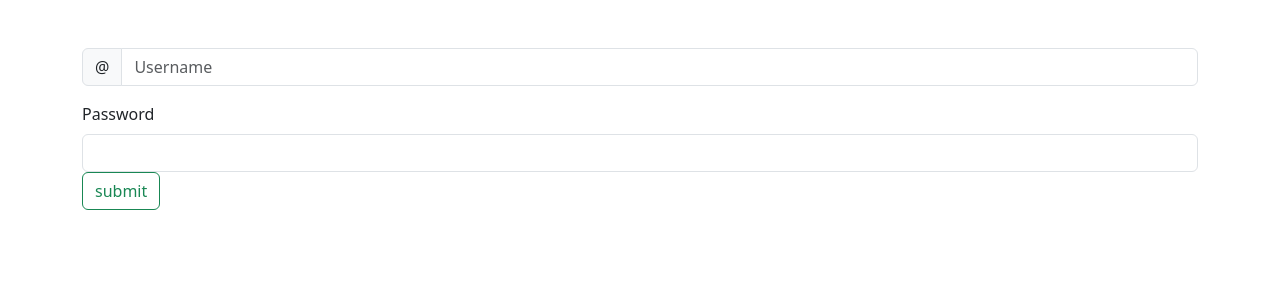
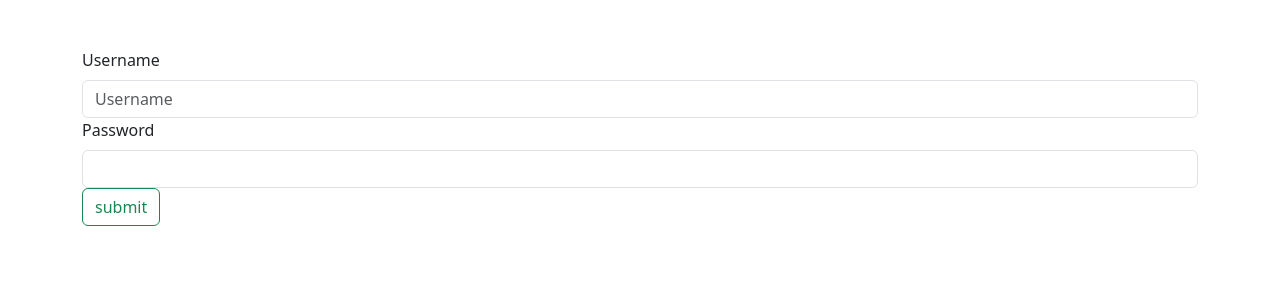
Before and after one commit to Jeevananthan-S/LOGIN_TeamProject, an Angular app: page / in a window 1280 px wide. Shown: the top 300 px of the page. Built offline with nearby package versions, Linux system fonts and the light colour scheme.

Commit message:
Added label

```diff
--- a/src/app/app.component.html
+++ b/src/app/app.component.html
@@ -3,10 +3,8 @@
 
   <div class="username">
     <!-- Jeeva 11/07/2023 Create username input tag -->
-    <div class="input-group mb-3">
-      <span class="input-group-text" id="basic-addon1">@</span>
+      <label  class="form-label">Username</label>
       <input type="text" class="form-control" placeholder="Username" aria-label="Username">
-    </div>
   </div>
 
 
```
